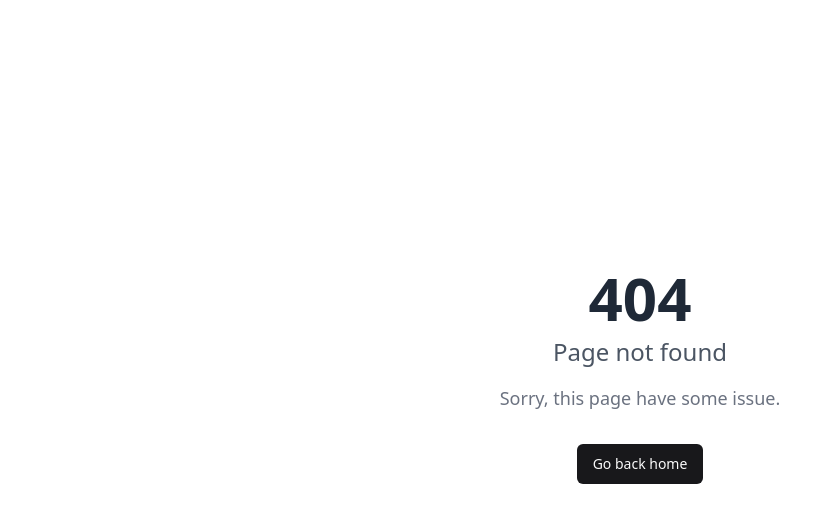
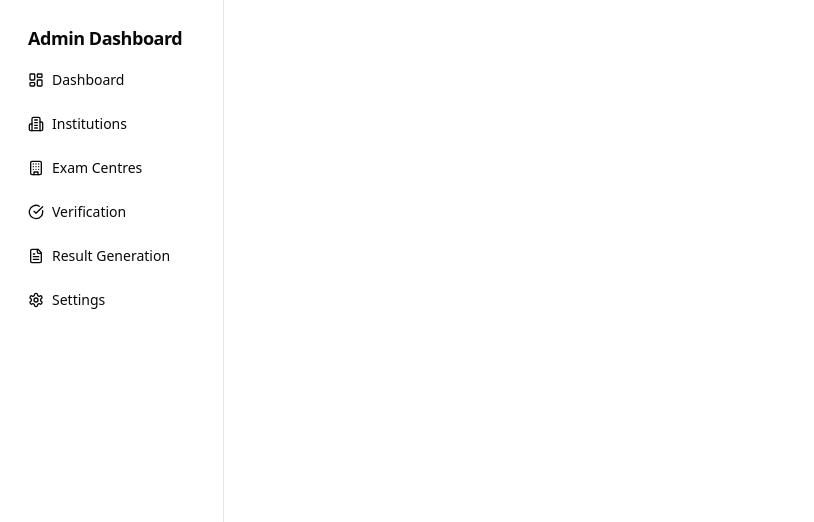
Before and after one commit to Jaseelshalu/NIICS-CLIENT, a React (Vite) app: page /admin in a window 1280 px wide. Before the commit this address had no page. Shown: the top 522 px of the page, without its empty margins (0-814 px from the left). Built offline with nearby package versions, Linux system fonts and the light colour scheme.

Commit message:
Refactor Sidebar component and add new store files

```diff
--- /dev/null
+++ b/src/components/Admin.tsx
@@ -0,0 +1,14 @@
+import React from 'react'
+import { Outlet } from 'react-router-dom'
+import { Sidebar } from './Sidebar'
+
+const Admin = () => {
+  return (
+    <div className='w-screen h-screen flex'>
+        <Sidebar/>
+        <Outlet />
+    </div>
+  )
+}
+
+export default Admin
--- a/src/components/Sidebar.tsx
+++ b/src/components/Sidebar.tsx
@@ -3,12 +3,13 @@ import { useLocation } from 'react-router-dom'
 import { Button } from "@/components/ui/button"
 import { ScrollArea } from "@/components/ui/scroll-area"
 import { Sheet, SheetContent, SheetTrigger } from "@/components/ui/sheet"
-import { Building2, Settings, LayoutDashboard, CheckCircle, FileText, Menu } from "lucide-react"
+import { Building2, Settings, LayoutDashboard, CheckCircle, FileText, Menu, BuildingIcon } from "lucide-react"
 import { Link } from 'react-router-dom'
 
 const sidebarItems = [
   { name: 'Dashboard', href: '/admin/dashboard', icon: LayoutDashboard },
-  { name: 'Institutions', href: '/admin/institutions', icon: Building2 },
+  { name: 'Institutions', href: '/admin/institution-lists', icon: Building2 },
+  { name: 'Exam Centres', href: '/admin/exam-centers', icon: BuildingIcon },
   { name: 'Verification', href: '/admin/verification', icon: CheckCircle },
   { name: 'Result Generation', href: '/admin/result-generation', icon: FileText },
   { name: 'Settings', href: '/admin/settings', icon: Settings },
@@ -19,7 +20,7 @@ export function Sidebar() {
   const { pathname } = useLocation()  // Using useLocation from react-router-dom
 
   return (
-    <>
+    <div>
       <Sheet open={open} onOpenChange={setOpen}>
         <SheetTrigger asChild>
           <Button variant="outline" size="icon" className="md:hidden fixed top-4 left-4 z-40">
@@ -32,10 +33,10 @@ export function Sidebar() {
         </SheetContent>
       </Sheet>
 
-      <div className="hidden md:flex md:w-64 md:flex-col md:fixed md:inset-y-0">
+      <div className="hidden md:flex md:w-44  lg:w-48 xl:w-56 h-full">
         <SidebarContent pathname={pathname} setOpen={setOpen} />
       </div>
-    </>
+    </div>
   )
 }
 
--- a/src/main.tsx
+++ b/src/main.tsx
@@ -17,6 +17,7 @@ import AdminSettings from './routes/Settings.tsx';
 import ExamCentersPage from './routes/ExamCenters.tsx';
 import InstitutionListsPage from './routes/InstitutionLists.tsx';
 import MarksEntryPage from './routes/MarkEntry.tsx';
+import Admin from './components/Admin.tsx';
 
 const router = createBrowserRouter([
   {
@@ -41,7 +42,7 @@ const router = createBrowserRouter([
   },
   {
     path: "/apply",
-    element: <Outlet />,
+    // element: <Outlet />,
     errorElement: <Error />,
     children: [
       {
@@ -67,25 +68,33 @@ const router = createBrowserRouter([
     ]
   },
   {
-    path: "/settings",
+    path: "/admin",
+    element: <Admin />,
+    errorElement: <Error />,
+    children: [
+      {
+        path: "settings",
         element: <AdminSettings />,
         errorElement: <Error />,
       },
       {
-    path: "/exam-centers",
+        path: "exam-centers",
         element: <ExamCentersPage />,
         errorElement: <Error />,
       },
       {
-    path: "/institution-lists",
+        path: "institution-lists",
         element: <InstitutionListsPage />,
         errorElement: <Error />,
       },
       {
-    path: "/marks-entry",
+        path: "marks-entry",
         element: <MarksEntryPage />,
         errorElement: <Error />,
       },
+    ]
+  },
+
 ]);
 
 createRoot(document.getElementById('root')!).render(
```
Lines whose indentation alone changed are shown as unchanged.
